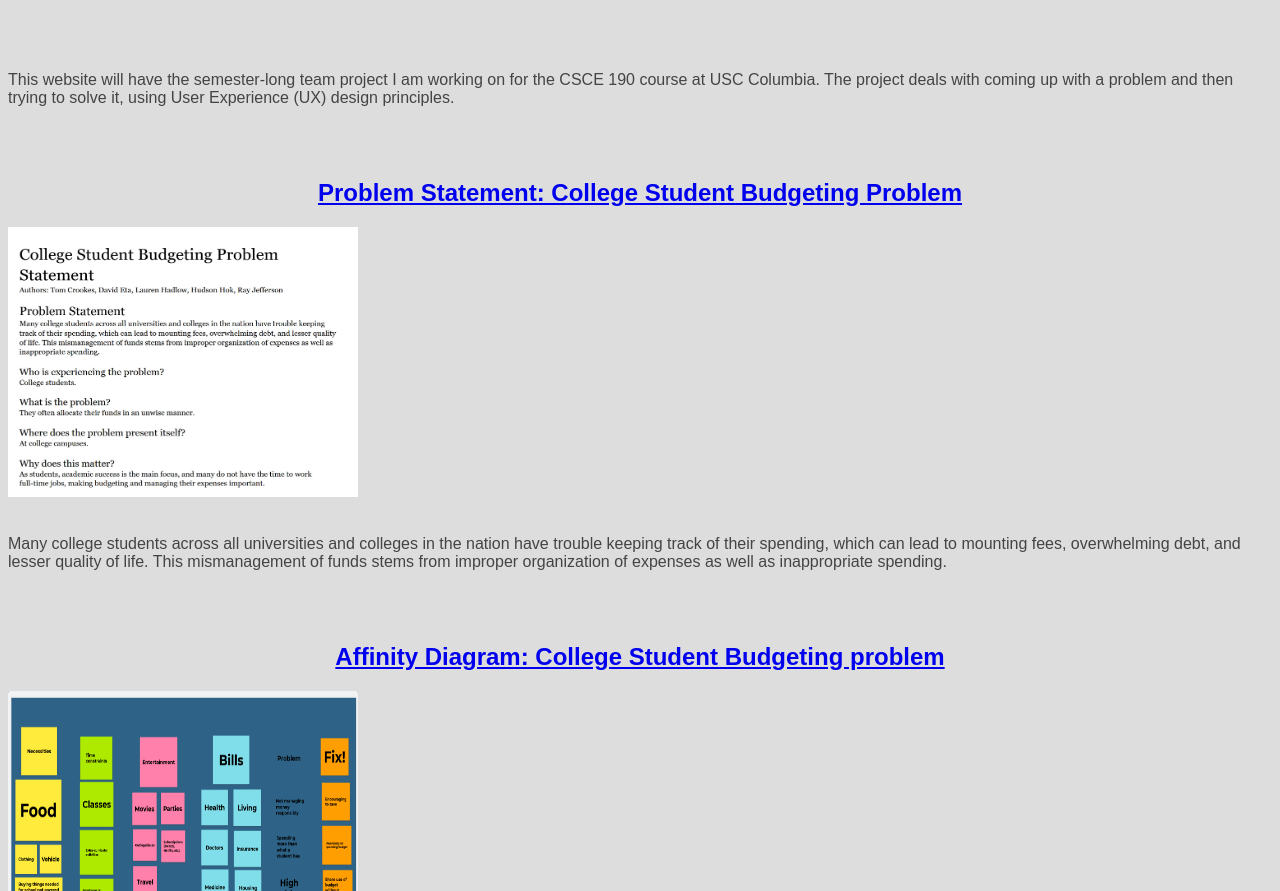
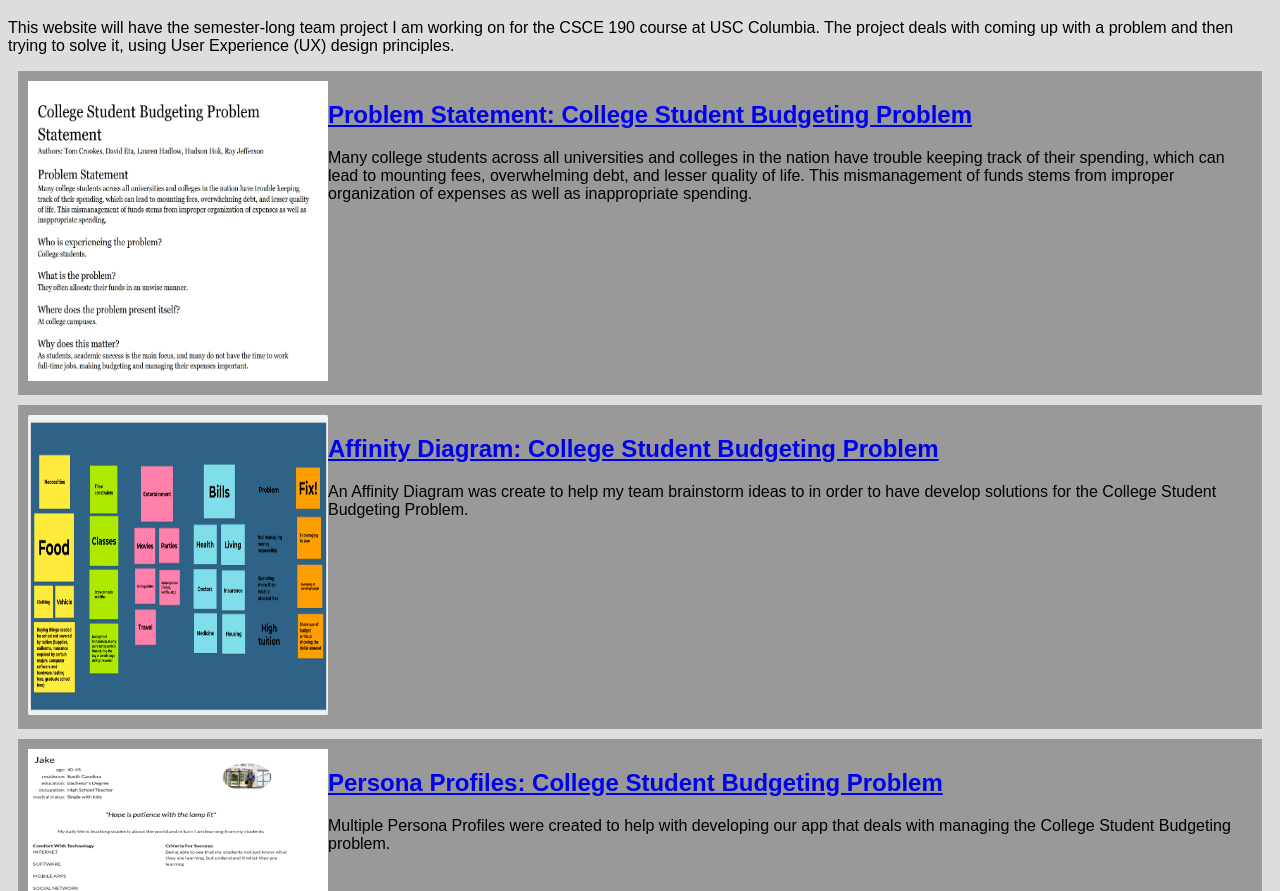
Before and after one commit to RayJeffersonJr/CSCE190UXProject, a plain HTML site: page index.html in a window 1280 px wide. Shown: the part 61-952 px from the top of the page. Drawn offline with Linux system fonts and the light colour scheme.

Commit message:
Add files via upload

```diff
--- a/190css/190style.css
+++ b/190css/190style.css
@@ -1,15 +1,23 @@
 body {
 		background-color: #DDDDDD;
-		font-family: Arial, Helvetica, Times New Roman, sans-serif;
-		color: #444444;
-	 }
+		font-family: "Arial", "Courier New","Times New Roman", "Serif", sans-serif;
+
+	}
+
+.assignment {
+				display:flex;
+				padding:10px;
+				margin: 10px;
+				background:#999999;
+
+			}
+
+.assignment 190images {
+						padding:10px;
+
+			}
 
 h1 {
 	color: #003366;
 	text-align: center;
-   }
-
-h2 {
-	color: #003366;
-	text-align: center;
-   }
+	}
--- a/index.html
+++ b/index.html
@@ -14,36 +14,53 @@
 	<body>
 		<!-- Homepage Body Title -->
 		<h1>Ray Jefferson: CSCE 190-001 Website</h1>
-		<br>
-		<br>
+
 		<!-- Describing what the website is about  -->
-		<p>This website will have the semester-long team project I am working on for the CSCE 190 course at USC Columbia. The project deals with coming up with a problem and then trying to solve it, using User Experience (UX) design principles.
+			<p>This website will have the semester-long team project I am working on for the CSCE 190 course at USC Columbia. The project deals with coming up with a problem and then 	trying to solve it, using User Experience (UX) design principles.
 			</p>
-		<br>
-			<!-- Problem Statement section class assignment -->
+			<!-- Assigning Section Class for the Problem statement PDF file and image file. -->
 		<section class="assignment">
-				<br>
 			<!-- Linked Problem Statement PDF file that is clickable to open image of Problem Statement PDF file on GitHub	-->
-					<h2><a href="190docs/teambprobstatement.pdf"> Problem Statement: College Student Budgeting Problem </h2><img src="190images/teambprobstatement.jpg" width="350" height="270"></a>
-					<br>
-					<br>
+				<a href="190docs/teambprobstatement.pdf"><img src="190images/teambprobstatement.jpg" height="300" width="300"></a>
+
+				<!-- Assigning Section Class dealing with the Problem Statement.-->
+				<section class="assigndetails">
+					<a href="190docs/teambprobstatement.pdf"><h2>Problem Statement: College Student Budgeting Problem</h2></a>
 						<p>
+							<!--The Problem Statement is being described-->
 							Many college students across all universities and colleges in the nation have trouble keeping track of their spending, which can lead to mounting fees, overwhelming debt, and lesser quality of life. This mismanagement of funds stems from improper organization of expenses as well as inappropriate spending.
-					</P>
-					<br>
-					<br>
-					<!--Affinity Statement section class assignment -->
-					<section class="affinitydiagram">
+						</p>
+				</section>
+			</section>
+			<!--Assigning Section Class dealing with the Affinity Statement  -->
+				<section class="assignment">
 
 					<!--Linked Affinity Diagram PDF file that is clickable to open image of Affinity Diagram PDF file on GitHub -->
-						<h2><a href="190docs/teambaffinitydiagram.pdf">Affinity Diagram: College Student Budgeting problem</h2><img src="190images/teambaffinitydiagram.jpg" width="350" height="270"></a>
-						<br>
-						<br>
+					<a href="190docs/teambaffinitydiagram.pdf"><img src="190images/teambaffinitydiagram.jpg" height="300" width="300"></a>
+
+						<!-- Assigning Section Class dealing with the Team Affinity Diagram.-->
+						<section class="assigndetails">
+							<a href="190docs/teambaffinitydiagram.pdf"><h2>Affinity Diagram: College Student Budgeting Problem</h2></a>
 								<p>
-							<!-- Describing Affinity Diagram -->
+									<!--The Affinity Diagram is being described-->
 									An Affinity Diagram was create to help my team brainstorm ideas to in order to have develop solutions for the College Student Budgeting Problem.
 								</p>
-			<!-- Ending Section tag -->
+						</section>
+				</section>
+
+					<!--Assigning Section Class for the Persona profiles.  -->
+				<section class="assignment">
+
+					<!--Linked Persona profile PDF file that is clickable to open image of Persona profile PDF file on GitHub -->
+					<a href="190docs/teambpersonaspdf.pdf"><img src="190images/teambpersonasimages/teambpersonapageone.jpg" height="300" width="300"></a>
+						<section class="assigndetails">
+							<a href="190docs/teambpersonaspdf.pdf"><h2>Persona Profiles: College Student Budgeting Problem</h2></a>
+								<p>
+									<!-- Describing Persona Profiles -->
+									Multiple Persona Profiles were created to help with developing our app that deals with managing the College Student Budgeting problem.
+								</p>
+						</section>
+			<!-- Ending Top Section tag -->
 			</section>
 
 	<!-- End Body tag -->
```
Also changed, not shown: 190images/middle-aged-black-man-foyer-large-modern-building-79849152.jpg (added), 190images/teambpersonasimages/teambpersonapagefour.jpg (added), 190images/teambpersonasimages/teambpersonapageone.jpg (added), 190images/teambpersonasimages/teambpersonapagethree.jpg (added), 190images/teambpersonasimages/teambpersonapagetwo.jpg (added), 4 other files. Lines whose indentation alone changed are shown as unchanged.
